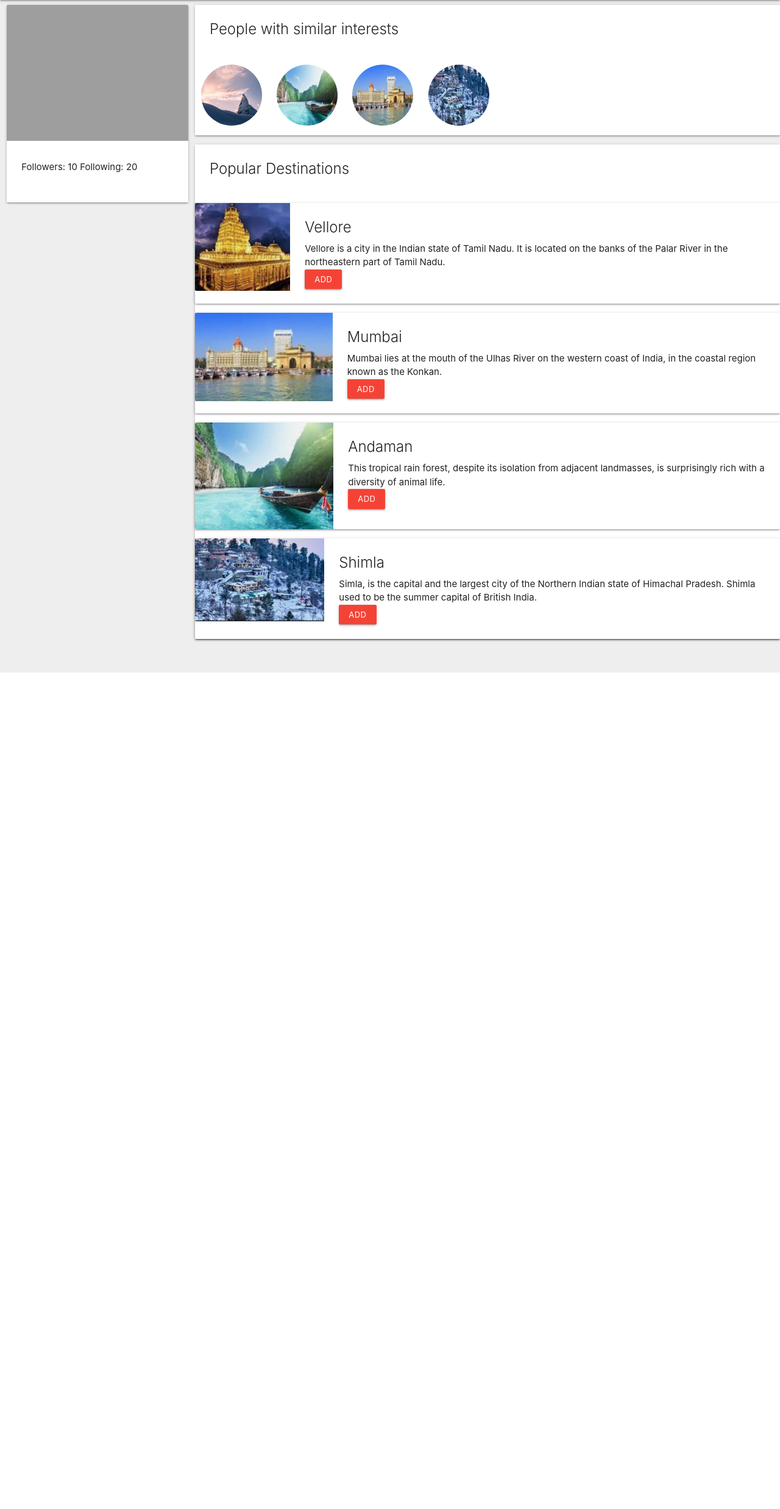
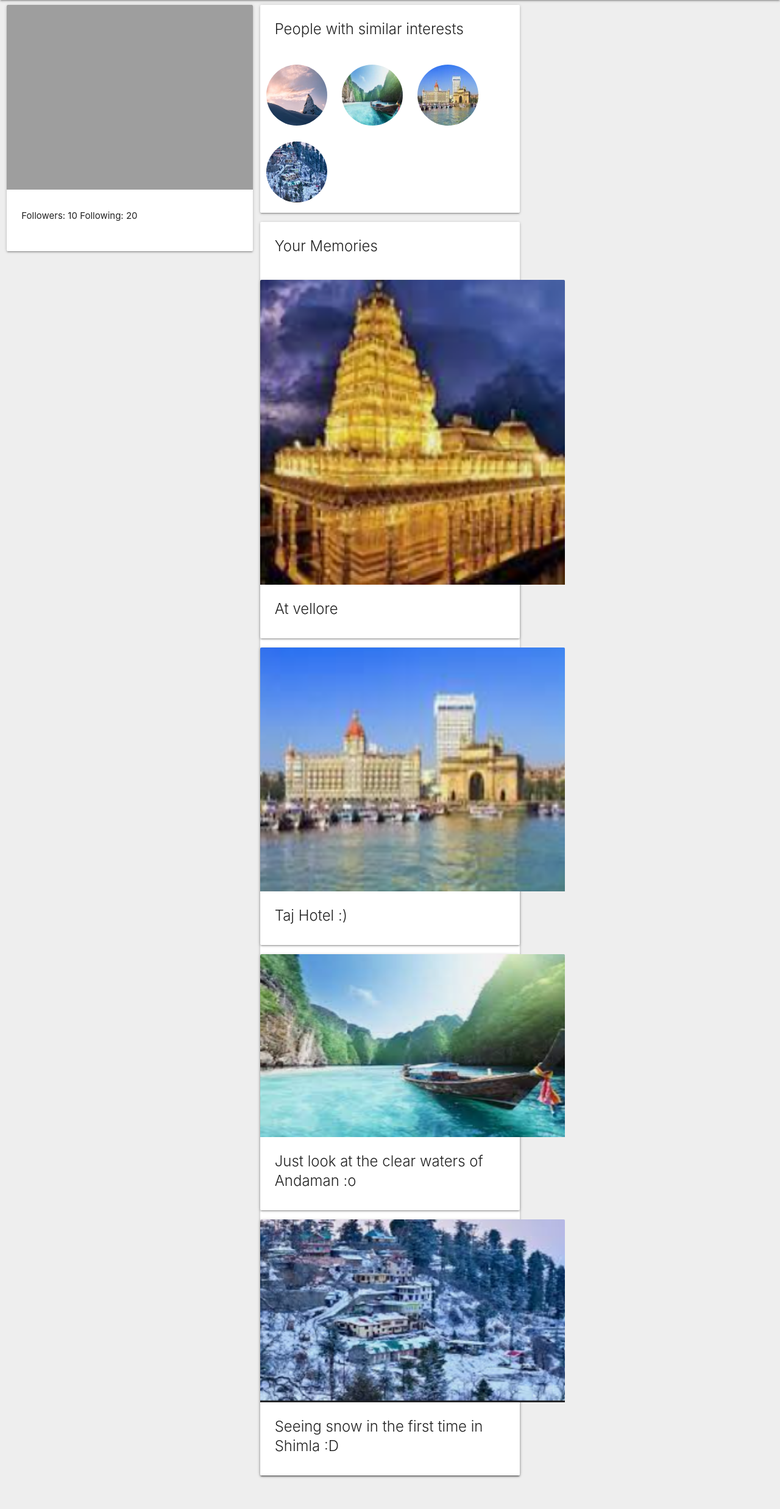
Before and after one commit to jrijul1201/Groupiee-DevJams21-GDSC, a Flask app: template templates/index.html in a window 1280 px wide. Shown: the part 64-2539 px from the top of the page at 61% size. Before the commit the page ends 1167 px from the top, so only its background shows below. Run offline with Flask 2, Linux system fonts and the light colour scheme; the template is opened without the code that fills it, so the values that code supplies are empty; some libraries are stand-ins or nearby versions; grey boxes are pictures that could not be loaded.

Commit message:
renamed destinations.html to search.html and added "Your Memories"

```diff
--- a/templates/index.html
+++ b/templates/index.html
@@ -26,7 +26,7 @@
         </div>
     </nav>
     <div class="row">
-        <div class="col m3">
+        <div class="col m4">
 
             <div class="card">
                 <div class="card-image">
@@ -52,7 +52,7 @@
 
         </div>
 
-        <div class="col m9">
+        <div class="col m4">
 
             <div class="row">
                 <!--Showing potential travel buddies-->
@@ -79,76 +79,57 @@
 
 
                 </div>
-                <!--Desitation recommendations.
-            In the future this will be randomly generated-->
+                <!--Will show the pics that the user has shared in the future-->
             <div class="card">
                 <div class="card-content">
-                   <div class="card-title">Popular Destinations</div>
+                   <div class="card-title">Your Memories</div>
                 </div>
 
                 <!--Vellore-->
-                <div class="card horizontal">
+                <div class="card">
                     <div class="card-image">
-                        <img src="../assets/vellore_sample.png" alt="">
+                        <img src="../assets/vellore_sample.png" style="width: 500px;height: 500px;" alt="">
 
                     </div>
                     <div class="card-content">
-                       <div class="card-title">Vellore</div>
-                        <p>
-                            Vellore is a city
-                            in the Indian state of Tamil Nadu. It is located on the banks of the Palar River in the northeastern part
-                            of Tamil Nadu.
-                        </p>
-                        <button id="followbtn" onclick="signup()"
-                        class="btn-small waves-effect waves-dark red">Add</button>
+                       <div class="card-title" >At vellore</div>
+
                     </div>
 
                 </div>
                 <!--Mumbai-->
-                <div class="card horizontal">
+                <div class="card">
                     <div class="card-image">
-                        <img src="../assets/mumbai_sample.png" alt="">
+                        <img src="../assets/mumbai_sample.png" style="width: 500px;height: 400px;" alt="">
 
                     </div>
                     <div class="card-content">
-                       <div class="card-title">Mumbai</div>
-                        <p>
-                            Mumbai lies at the mouth of the Ulhas River on the western coast of India,
-                            in the coastal region known as the Konkan.</p>
-                        <button id="followbtn" onclick="signup()"
-                        class="btn-small waves-effect waves-dark red">Add</button>
+                       <div class="card-title">Taj Hotel :)</div>
+
                     </div>
 
                 </div>
                  <!--Andaman-->
-                 <div class="card horizontal">
+                 <div class="card">
                     <div class="card-image">
-                        <img src="../assets/andaman_sample.png" alt="">
+                        <img src="../assets/andaman_sample.png" style="width: 500px;height: 300px;" alt="">
 
                     </div>
                     <div class="card-content">
-                       <div class="card-title">Andaman</div>
-                        <p>
-                            This tropical rain forest, despite its isolation from adjacent landmasses,
-                            is surprisingly rich with a diversity of animal life.</p>
-                        <button id="followbtn" onclick="signup()"
-                        class="btn-small waves-effect waves-dark red">Add</button>
+                       <div class="card-title">Just look at the clear waters of Andaman :o</div>
+
                     </div>
 
                 </div>
                  <!--Shimla-->
-                 <div class="card horizontal">
+                 <div class="card">
                     <div class="card-image">
-                        <img src="../assets/shimla_sample.png" alt="">
+                        <img src="../assets/shimla_sample.png" style="width: 500px;height: 300px;" alt="">
 
                     </div>
                     <div class="card-content">
-                       <div class="card-title">Shimla</div>
-                        <p>
-                            Simla, is the capital and the largest city of the Northern Indian state of Himachal Pradesh.
-                            Shimla used to be the summer capital of British India.</p>
-                        <button id="followbtn" onclick="signup()"
-                        class="btn-small waves-effect waves-dark red">Add</button>
+                       <div class="card-title">Seeing snow in the first time in Shimla :D</div>
+
                     </div>
 
                 </div>
```
Also changed, not shown: templates/search.html (renamed from templates/destinations.html).
